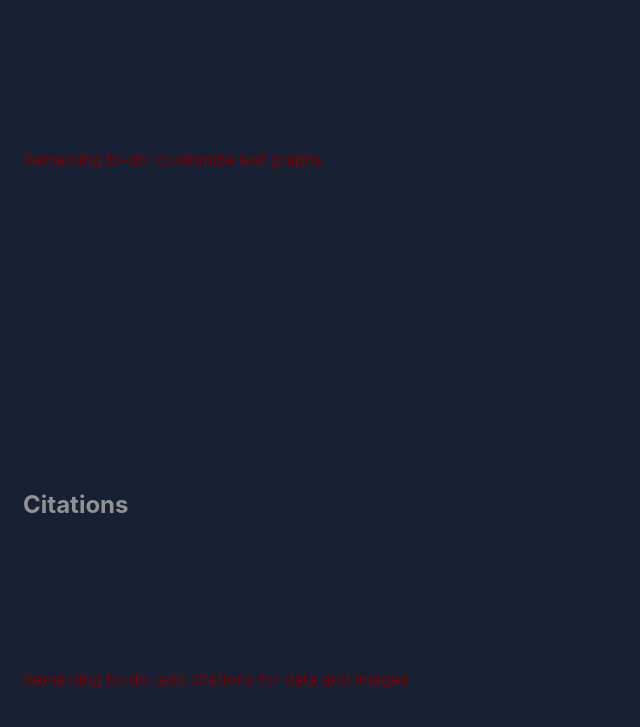
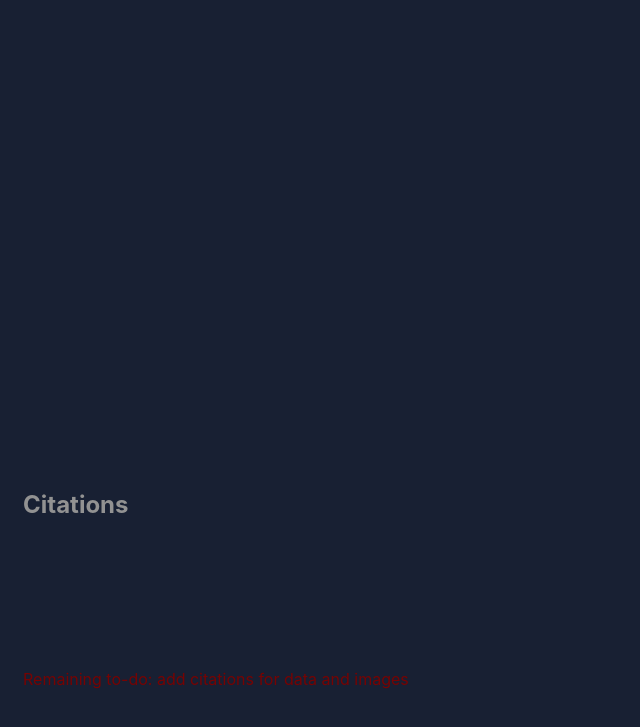
Before and after one commit to csci0465-f22/project-04-computer-dudes, a website: page index.html in a window 1280 px wide. Shown: the part 2714-3441 px from the top of the page, without its empty margins (0-640 px from the left). Drawn offline with nearby package versions, Linux system fonts and the light colour scheme.

Commit message:
minor edit

```diff
--- a/index.html
+++ b/index.html
@@ -112,9 +112,6 @@
             draining work days and higher pay performs so much more strongly in mental health
             measures.
           </p>
-          <p style="color:rgb(118, 3, 3); margin-top: 150px">
-            Remaining to-do: customize last graphs
-          </p>
         </section>
 
         <section>
```
